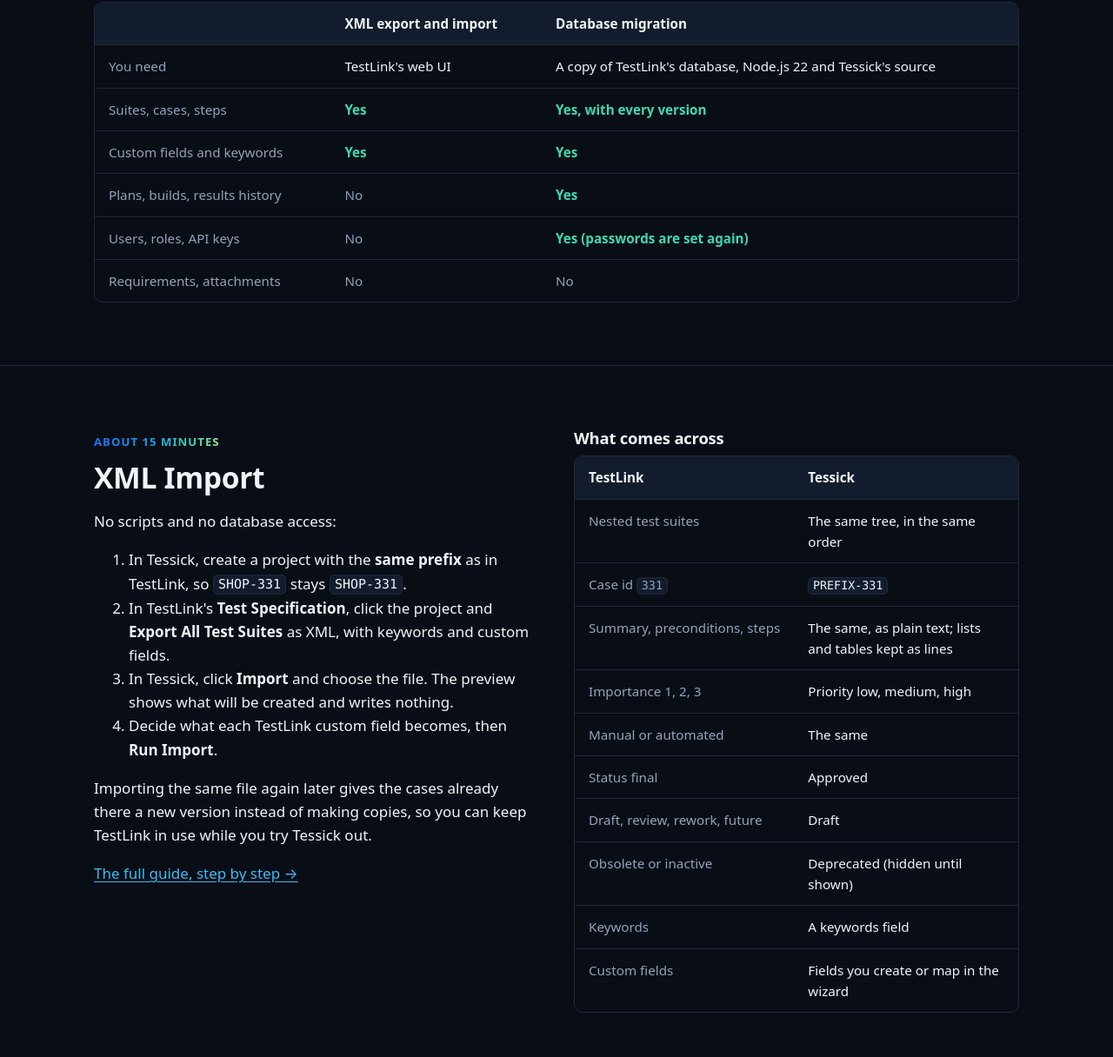
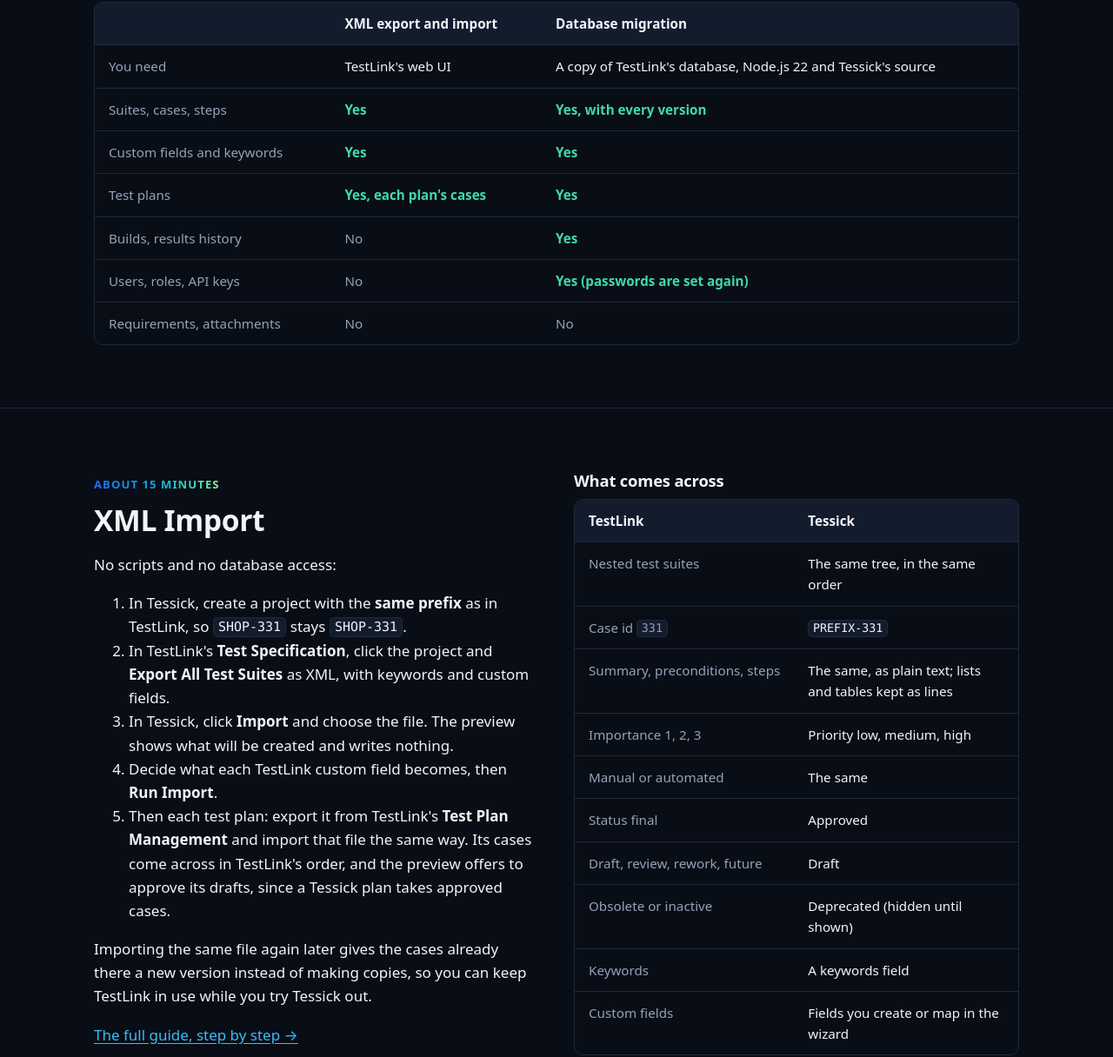
Before and after one commit to ElliotNewtonMiller/tessick-site, a plain HTML site: page testlink/index.html in a window 1280 px wide. Shown: the part 808-2024 px from the top of the page at 87% size. Drawn offline with Linux system fonts and the light colour scheme.

Commit message:
Test plans come across with the XML import too
TestLink's export of a test plan imports as a Tessick plan, its drafts
approved if you choose: the comparison table, the XML steps and the home
page's card say so.

Co-Authored-By: Claude Opus 5.5 <noreply@anthropic.com>

```diff
--- a/testlink/index.html
+++ b/testlink/index.html
@@ -4,7 +4,7 @@
   <meta charset="utf-8">
   <meta name="viewport" content="width=device-width, initial-scale=1">
   <title>Moving from TestLink to Tessick: test cases, history and scripts</title>
-  <meta name="description" content="A TestLink alternative that brings your test cases with their ids: import TestLink's XML export, migrate the whole database with its history and users, and keep scripts written for TestLink's REST API.">
+  <meta name="description" content="A TestLink alternative that brings your test cases with their ids: import TestLink's XML exports of cases and test plans, migrate the whole database with its history and users, and keep scripts written for TestLink's REST API.">
   <link rel="canonical" href="https://tessick.com/testlink/">
   <meta property="og:type" content="article">
   <meta property="og:site_name" content="Tessick">
@@ -89,7 +89,8 @@
           <tr><td>You need</td><td>TestLink's web UI</td><td>A copy of TestLink's database, Node.js 22 and Tessick's source</td></tr>
           <tr><td>Suites, cases, steps</td><td class="yes">Yes</td><td class="yes">Yes, with every version</td></tr>
           <tr><td>Custom fields and keywords</td><td class="yes">Yes</td><td class="yes">Yes</td></tr>
-          <tr><td>Plans, builds, results history</td><td class="no">No</td><td class="yes">Yes</td></tr>
+          <tr><td>Test plans</td><td class="yes">Yes, each plan's cases</td><td class="yes">Yes</td></tr>
+          <tr><td>Builds, results history</td><td class="no">No</td><td class="yes">Yes</td></tr>
           <tr><td>Users, roles, API keys</td><td class="no">No</td><td class="yes">Yes (passwords are set again)</td></tr>
           <tr><td>Requirements, attachments</td><td class="no">No</td><td class="no">No</td></tr>
         </tbody>
@@ -109,6 +110,7 @@
         <li>In TestLink's <strong>Test Specification</strong>, click the project and <strong>Export All Test Suites</strong> as XML, with keywords and custom fields.</li>
         <li>In Tessick, click <strong>Import</strong> and choose the file. The preview shows what will be created and writes nothing.</li>
         <li>Decide what each TestLink custom field becomes, then <strong>Run Import</strong>.</li>
+        <li>Then each test plan: export it from TestLink's <strong>Test Plan Management</strong> and import that file the same way. Its cases come across in TestLink's order, and the preview offers to approve its drafts, since a Tessick plan takes approved cases.</li>
       </ol>
       <p>Importing the same file again later gives the cases already there a new version instead of making copies, so you can keep TestLink in use while you try Tessick out.</p>
       <p><a href="https://github.com/ElliotNewtonMiller/Tessick/blob/main/docs/migrating_from_testlink.md">The full guide, step by step →</a></p>
```
Also changed, not shown: index.html (+1 -1 lines).
